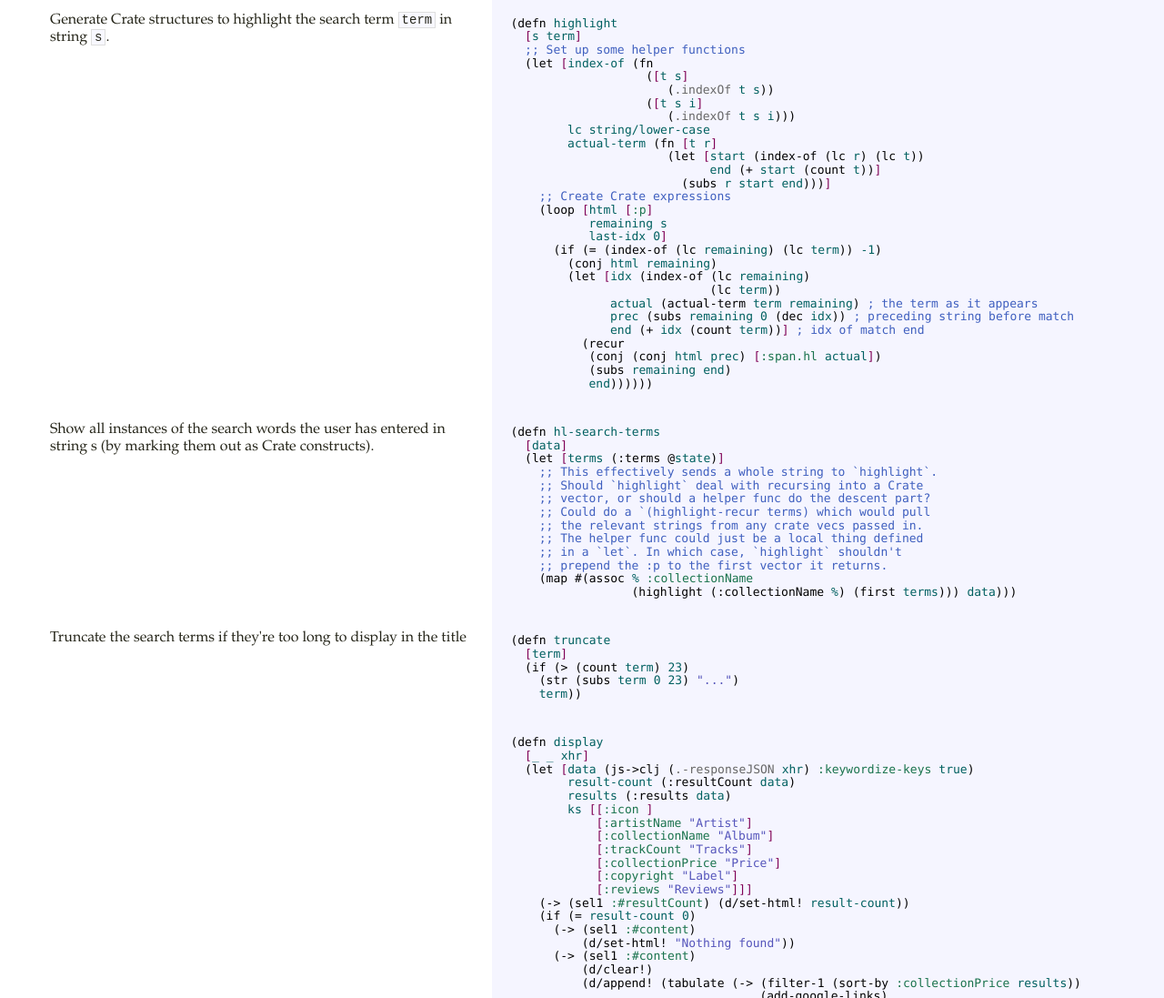
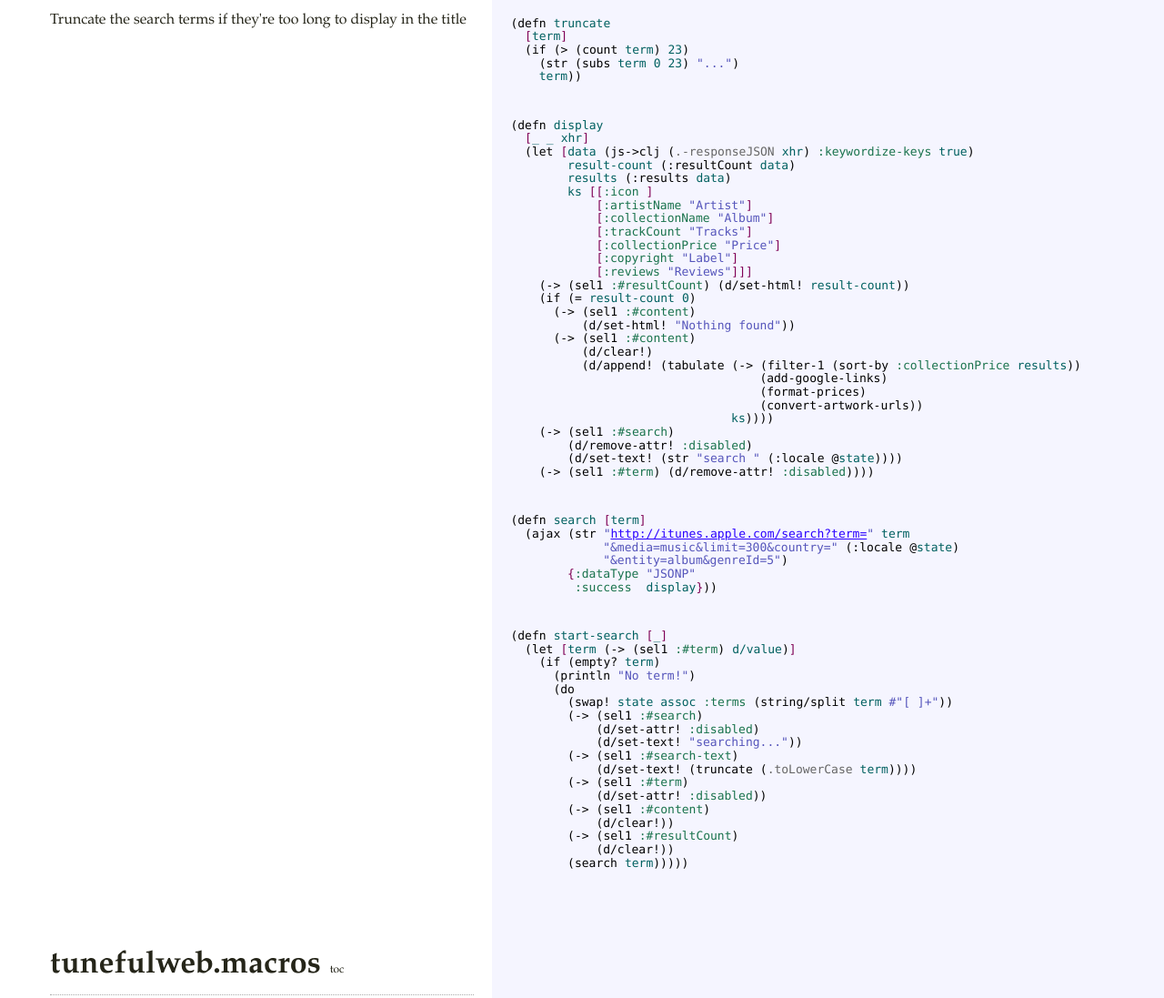
Before and after one commit to cartwrte/tuneful, a plain HTML site: page docs/uberdoc.html in a window 1280 px wide. Shown: the part 2620-3717 px from the top of the page at 91% size. Drawn offline with Linux system fonts and the light colour scheme.

Commit message:
Updated marginalia docs

```diff
--- a/docs/uberdoc.html
+++ b/docs/uberdoc.html
@@ -2968,50 +2968,7 @@ call <code>start-search</code></p>
 </td><td class="codes"><pre class="brush: clojure">(defn format-prices
   [data]
   (map #(assoc % :collectionPrice (format-price (:collectionPrice %)))
-       data))</pre></td></tr><tr><td class="docs"><p>Generate Crate structures to highlight the search
-  term <code>term</code> in string <code>s</code>.</p>
-</td><td class="codes"><pre class="brush: clojure">(defn highlight
-  [s term]
-  ;; Set up some helper functions
-  (let [index-of (fn
-                   ([t s]
-                      (.indexOf t s))
-                   ([t s i]
-                      (.indexOf t s i)))
-        lc string/lower-case
-        actual-term (fn [t r]
-                      (let [start (index-of (lc r) (lc t))
-                            end (+ start (count t))]
-                        (subs r start end)))]
-    ;; Create Crate expressions
-    (loop [html [:p]
-           remaining s
-           last-idx 0]
-      (if (= (index-of (lc remaining) (lc term)) -1)
-        (conj html remaining)
-        (let [idx (index-of (lc remaining)
-                            (lc term))
-              actual (actual-term term remaining) ; the term as it appears
-              prec (subs remaining 0 (dec idx)) ; preceding string before match
-              end (+ idx (count term))] ; idx of match end
-          (recur
-           (conj (conj html prec) [:span.hl actual])
-           (subs remaining end)
-           end))))))</pre></td></tr><tr><td class="docs"><p>Show all instances of the search words the user has entered in
-  string s (by marking them out as Crate constructs).</p>
-</td><td class="codes"><pre class="brush: clojure">(defn hl-search-terms
-  [data]
-  (let [terms (:terms @state)]
-    ;; This effectively sends a whole string to `highlight`.
-    ;; Should `highlight` deal with recursing into a Crate
-    ;; vector, or should a helper func do the descent part?
-    ;; Could do a `(highlight-recur terms) which would pull
-    ;; the relevant strings from any crate vecs passed in.
-    ;; The helper func could just be a local thing defined
-    ;; in a `let`. In which case, `highlight` shouldn't
-    ;; prepend the :p to the first vector it returns.
-    (map #(assoc % :collectionName
-                 (highlight (:collectionName %) (first terms))) data)))</pre></td></tr><tr><td class="docs"><p>Truncate the search terms if they're too long to display in the title</p>
+       data))</pre></td></tr><tr><td class="docs"><p>Truncate the search terms if they're too long to display in the title</p>
 </td><td class="codes"><pre class="brush: clojure">(defn truncate
   [term]
   (if (&gt; (count term) 23)
@@ -3038,7 +2995,6 @@ call <code>start-search</code></p>
           (d/append! (tabulate (-&gt; (filter-1 (sort-by :collectionPrice results))
                                    (add-google-links)
                                    (format-prices)
-                                   ;;(hl-search-terms)
                                    (convert-artwork-urls))
                                ks))))
     (-&gt; (sel1 :#search)
```
